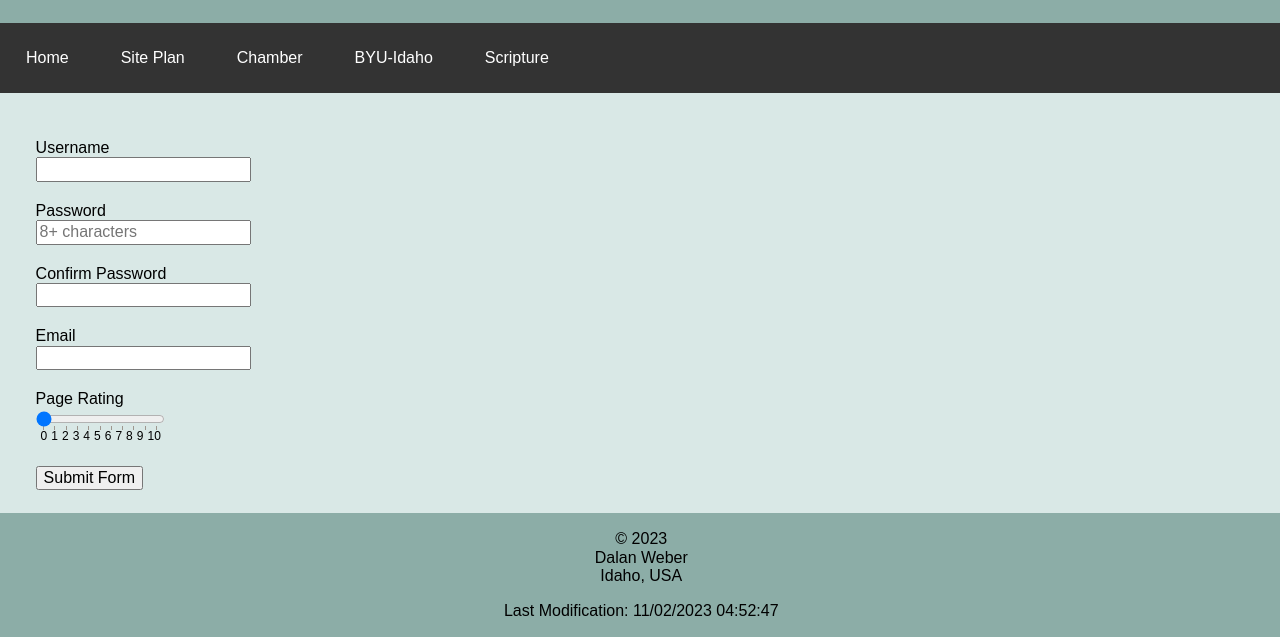
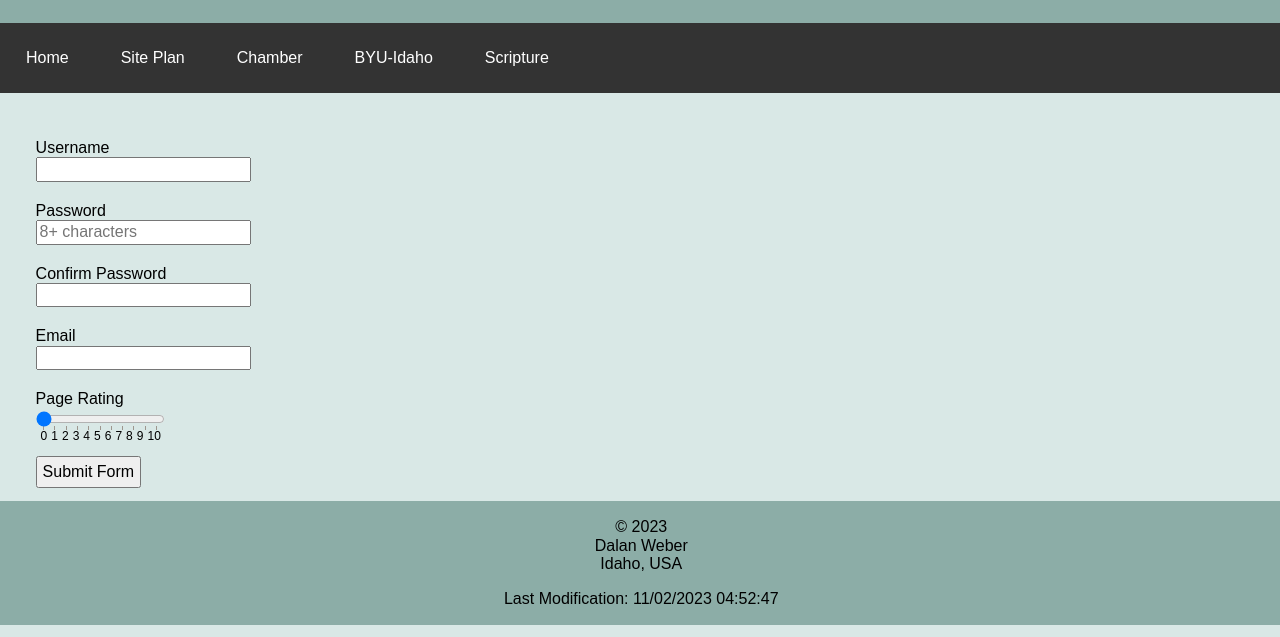
Before and after one commit to dalanweber9876/wdd230, a plain HTML site: page form.html in a window 1280 px wide. Shown: the part 220-857 px from the top of the page. Drawn offline with Linux system fonts and the light colour scheme; a web font is replaced by a local one.

Commit message:
Tweaked submit form button

```diff
--- a/form.html
+++ b/form.html
@@ -58,7 +58,7 @@
                 <option value="10">10</option>
             </datalist>
             </label>
-            <label><button id="submitbutton" type="submit">Submit Form</button></label>
+            <button id="submitbutton" type="submit">Submit Form</button>
         </form>
     </main>
 
--- a/styles/form.css
+++ b/styles/form.css
@@ -26,3 +26,9 @@ form option {
 body {
     background-color: var(--background-color);
 }
+
+#submitbutton {
+    display: var(--display);
+    margin-left: 10px;
+    padding: 5px;
+}
```
